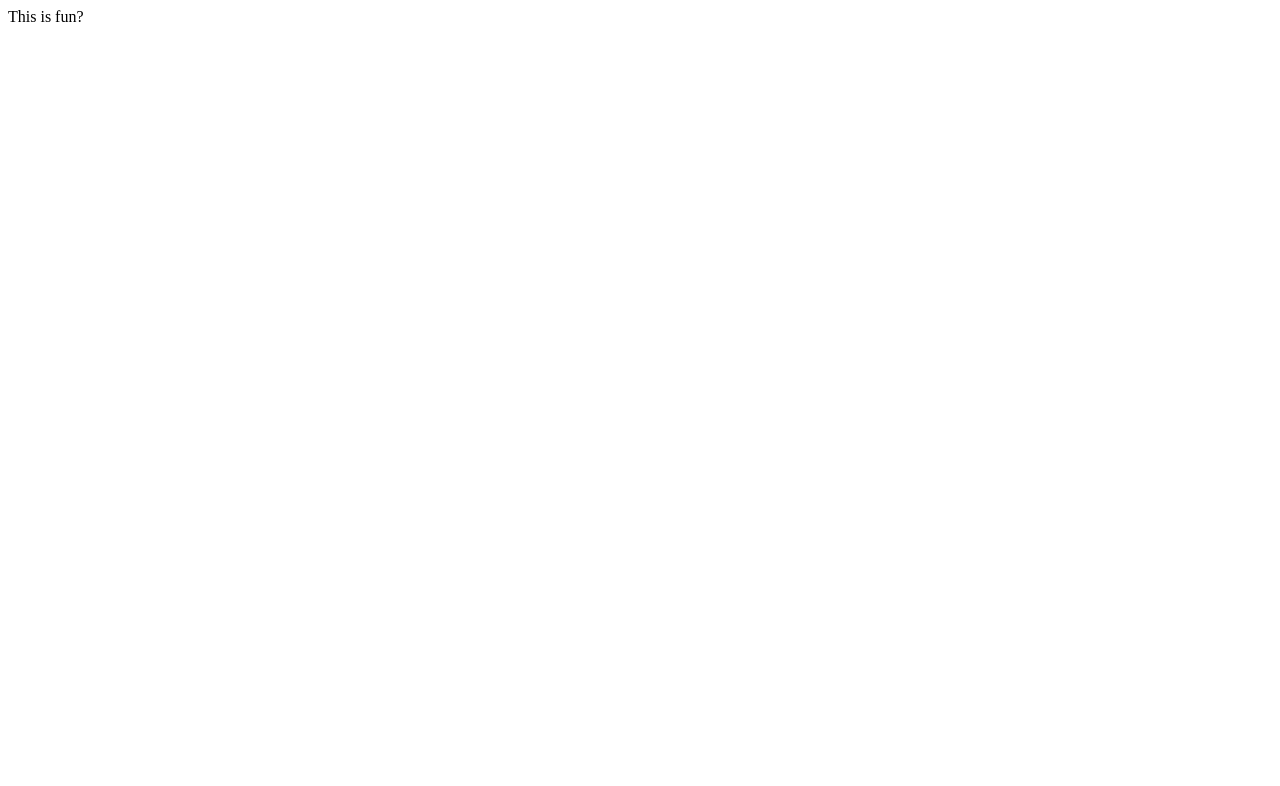
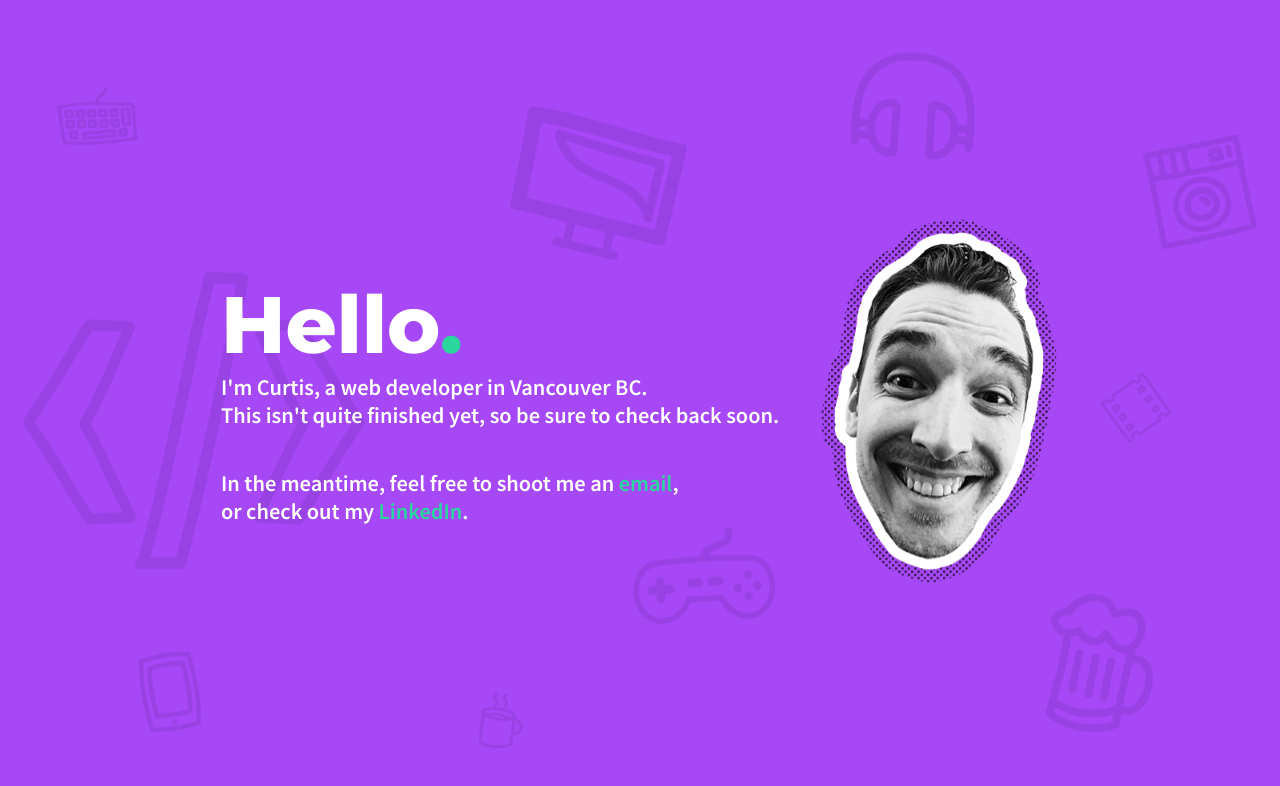
Before and after one commit to curtisc123-zz/curtisc123.github.io, a website built with webpack: page src/index.html in a window 1280 px wide. Built offline with nearby package versions, Linux system fonts and the light colour scheme.

Commit message:
Initial landing page

```diff
--- a/package.json
+++ b/package.json
@@ -15,6 +15,7 @@
     "css-loader": "^0.28.11",
     "extract-text-webpack-plugin": "^4.0.0-beta.0",
     "fast-sass-loader": "^1.4.1",
+    "file-loader": "^1.1.11",
     "html-webpack-plugin": "^3.2.0",
     "imagemin-webpack-plugin": "^2.1.1",
     "node-sass": "^4.8.3",
@@ -23,11 +24,13 @@
     "tslint": "^5.9.1",
     "tslint-loader": "^3.6.0",
     "typescript": "^2.8.1",
+    "url-loader": "^1.0.1",
     "webpack": "^4.5.0",
     "webpack-cli": "^2.0.14",
     "webpack-dev-server": "^3.1.1"
   },
   "dependencies": {
+    "animate.css": "^3.6.1",
     "scrollmagic": "^2.0.5"
   }
 }
--- a/src/index.html
+++ b/src/index.html
@@ -5,6 +5,14 @@
     <meta charset="UTF-8">
   </head>
   <body>
-    <section>This is fun?</section>
+    <div class="container">
+        <header>
+            <h1 class="animated bounceIn">Hello<span>.</span></h1>
+            <p class="animated bounceIn">I'm Curtis, a web developer in Vancouver BC. <br> This isn't quite finished yet, so be sure to check back soon.</p>
+            <p class="animated bounceIn">In the meantime, feel free to shoot me an <a href="mailto:campbell123@gmail.com" title="You know you want to">email</a>, <br> or check out my
+            <a href="https://www.linkedin.com/in/campbellcurtis" title="Best profile ever awaits" target="_blank">LinkedIn</a>.</p>
+        </header>
+        <div class="face animated bounceIn"></div>
+    </div>
   </body>
 </html>
--- /dev/null
+++ b/src/scss/_typography.scss
@@ -0,0 +1,40 @@
+@import url('https://fonts.googleapis.com/css?family=Montserrat:800|Source+Sans+Pro:600');
+
+h1,
+h2,
+h3,
+h4,
+h5,
+h6 {
+  margin: 0;
+  padding: 0;
+
+  font-family: $headingFontFamily;
+
+  span {
+    color: $highlightColour;
+  }
+}
+
+h1 {
+  font-size: 5rem;
+}
+
+p {
+  padding: 0 0 $baseSpacing;
+  margin: 0;
+  font-size: 1.4rem;
+
+  &:last-child {
+    padding: 0;
+  }
+}
+
+a {
+  color: $highlightColour;
+  text-decoration: none;
+
+  &:hover {
+    text-decoration: underline;
+  }
+}
--- /dev/null
+++ b/src/scss/_variables.scss
@@ -0,0 +1,16 @@
+// Colours
+// -------------------------
+
+$bgColour: #a748f7;
+$highlightColour: #2ad69b;
+
+// Typography
+// -------------------------
+
+$headingFontFamily: 'Montserrat', sans-serif;
+$bodyFontFamily: 'Source Sans Pro', sans-serif;
+
+// Spacing
+// -------------------------
+
+$baseSpacing: 40px;
--- a/src/scss/header.scss
+++ /dev/null
@@ -1,3 +0,0 @@
-header {
-  width: 100%;
-}
--- a/src/scss/index.scss
+++ b/src/scss/index.scss
@@ -1 +1,55 @@
-@import 'header.scss';
+@import './../../node_modules/animate.css/animate.css';
+@import 'variables';
+@import 'typography';
+
+* {
+  box-sizing: border-box;
+}
+
+html,
+body {
+  width: 100%;
+  height: 100%;
+}
+
+body {
+  background: $bgColour url('./../assets/images/background.png') no-repeat center / 100% auto;
+
+  padding: 0;
+  margin: 0;
+
+  font-size: 62.5%;
+  font-family: $bodyFontFamily;
+  color: white;
+}
+
+.container {
+  width: 100%;
+  height: 100%;
+  padding: 0 $baseSpacing;
+
+  display: flex;
+  flex-flow: row wrap;
+  justify-content: center;
+  align-content: space-around;
+  align-items: center;
+
+  .face {
+    width: 20%;
+    height: 100%;
+    margin: 0 0 0 $baseSpacing;
+    background: url('./../assets/images/face.png') no-repeat center / 100% auto;
+  }
+
+  @media screen and (max-width: 900px) {
+    text-align: center;
+    flex-flow: column-reverse;
+
+    .face {
+      width: 100%;
+      height: 25%;
+      margin: 0 0 $baseSpacing;
+      background-size: auto 100%;
+    }
+  }
+}
--- a/src/ts/index.ts
+++ b/src/ts/index.ts
@@ -1,4 +1,6 @@
 import './../scss/index.scss';
 
-const hello = 'Hello.';
-console.log(hello);
+console.log('Hello. I see you are checking out my website.');
+console.log(`It's the smart play, I can't lie.`);
+console.log('You see those icons in the background? Great, huh?');
+console.log(`I refuse to take credit for those. Please check out https://www.flaticon.com/authors/freepik for more!`);
--- a/webpack.config.js
+++ b/webpack.config.js
@@ -1,7 +1,6 @@
 const path = require('path');
 const HtmlWebpackPlugin = require('html-webpack-plugin');
 const ExtractTextPlugin = require("extract-text-webpack-plugin");
-const CopyWebpackPlugin = require('copy-webpack-plugin');
 const ImageminPlugin = require('imagemin-webpack-plugin').default
 const siteName = 'curtiscampbell';
 
@@ -12,11 +11,6 @@ const htmlWebpack = new HtmlWebpackPlugin({
 const extractSass = new ExtractTextPlugin({
   filename: `${siteName}.css`,
 });
-
-const copyImages = new CopyWebpackPlugin([{
-  from: './src/assets',
-  to: 'assets'
-}]);
 
 const imagemin = new ImageminPlugin({
   test: /\.(jpe?g|png|gif|svg)$/i
@@ -50,6 +44,10 @@ module.exports = {
         })
       },
       {
+        test: /\.(|png|jpg)$/,
+        loader: 'file-loader'
+      },
+      {
         test: /\.ts?$/,
         use: 'ts-loader',
         exclude: /node_modules/
@@ -71,7 +69,6 @@ module.exports = {
   plugins: [
     htmlWebpack,
     extractSass,
-    copyImages,
     imagemin
   ],
 }
```
Also changed, not shown: src/assets/images/background.png (added), src/assets/images/face.png (added), src/assets/images/test.jpg (deleted), 1 other file.
